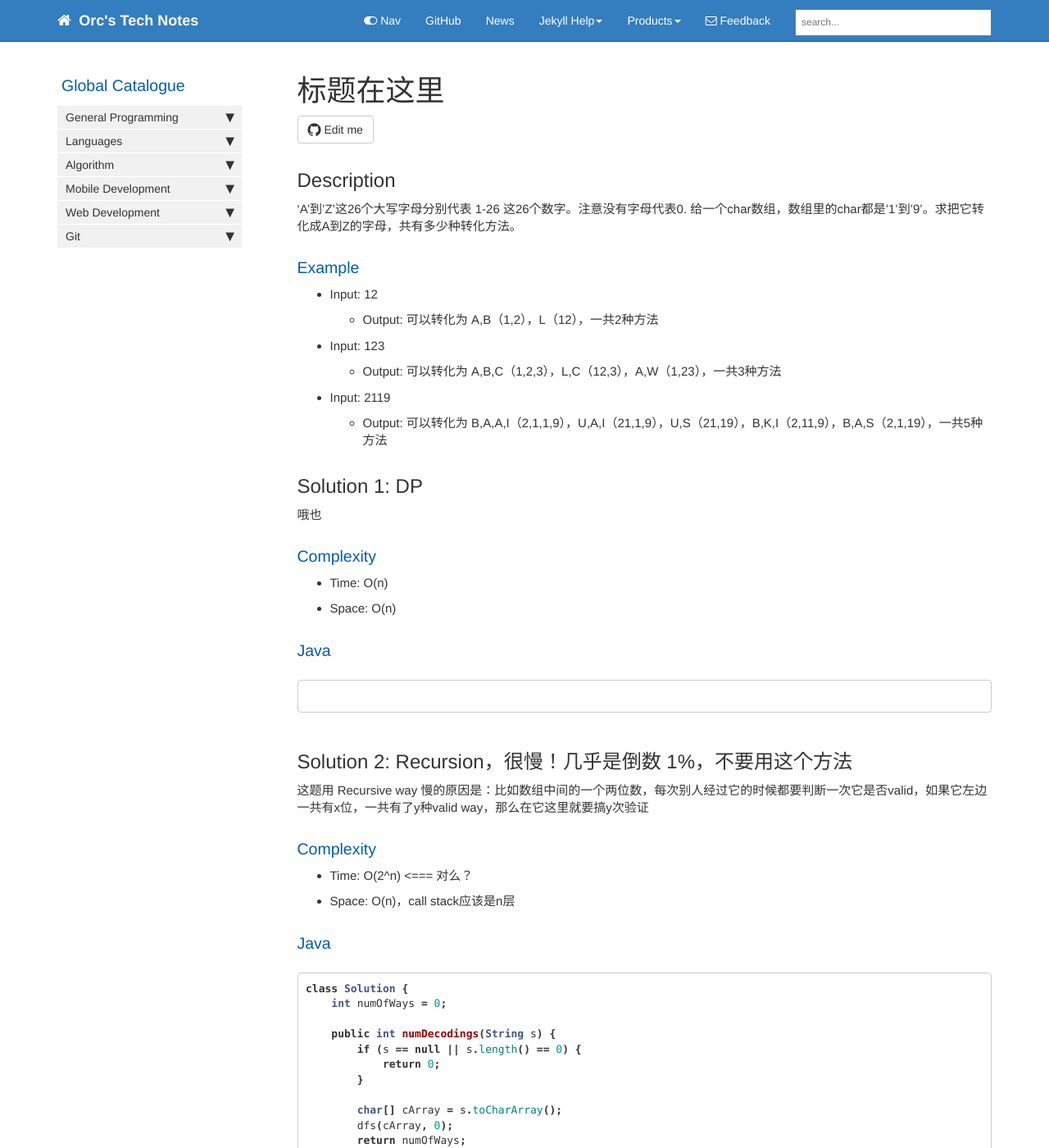
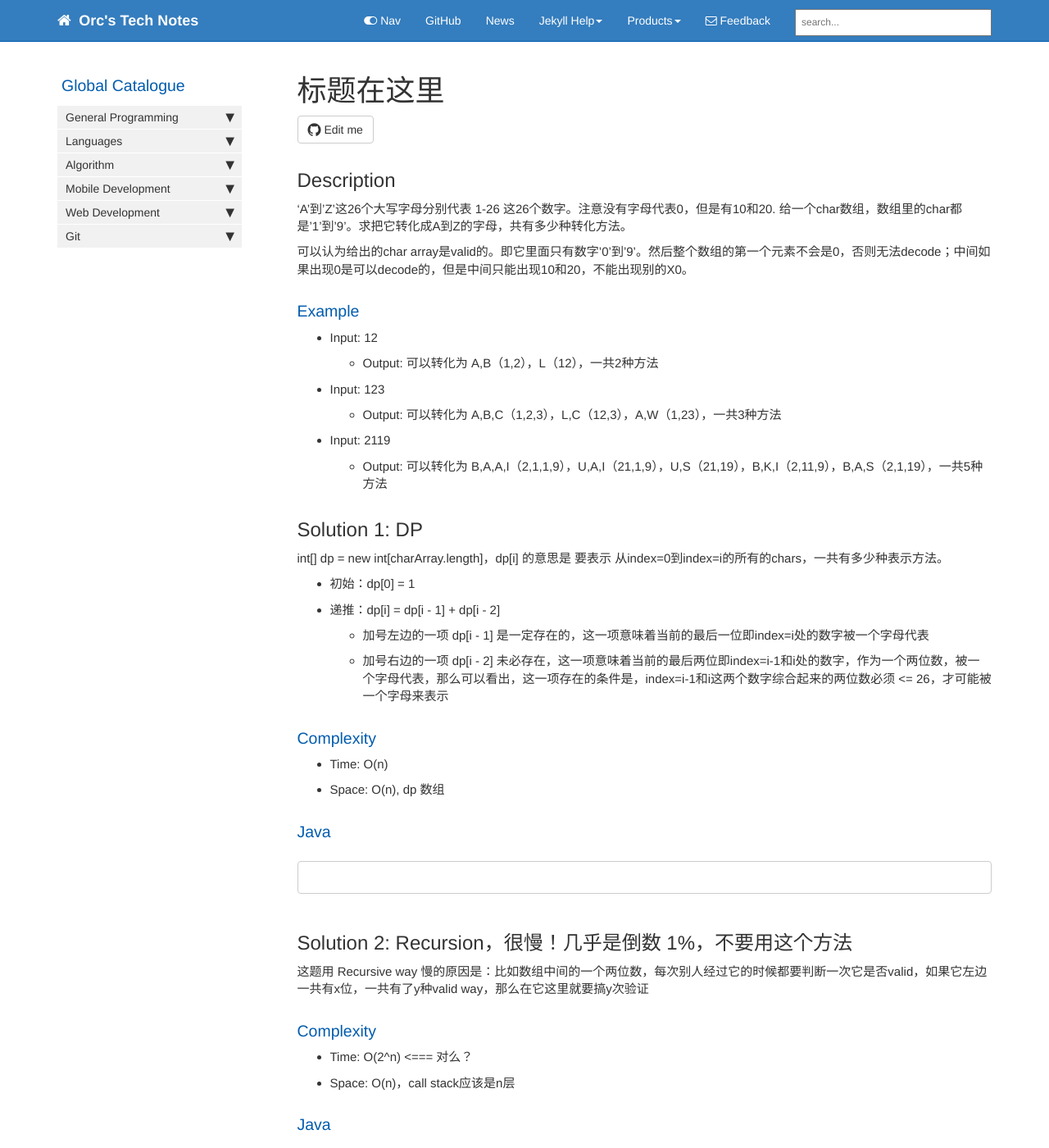
Before and after one commit to HungryOrc/hungryorc.github.io, a Jekyll site: the page built from pages/algorithm/algorithm_decode_numbers_to_letters_number_of_ways.md, in a window 1280 px wide and 1400 px high. Shown: the whole window at 82% size. Built offline with Jekyll 4.4.1, drawn with Linux system fonts in a browser that asks for light colours; nearby versions of some CDN libraries; comment, search, counter and statistics services are not loaded.

Commit message:
Update algorithm_decode_numbers_to_letters_number_of_ways.md

````diff
--- a/pages/algorithm/algorithm_decode_numbers_to_letters_number_of_ways.md
+++ b/pages/algorithm/algorithm_decode_numbers_to_letters_number_of_ways.md
@@ -10,7 +10,9 @@ toc: false
 ---
 
 ## Description
-'A'到'Z'这26个大写字母分别代表 1-26 这26个数字。注意没有字母代表0. 给一个char数组，数组里的char都是'1'到'9'。求把它转化成A到Z的字母，共有多少种转化方法。
+'A'到'Z'这26个大写字母分别代表 1-26 这26个数字。注意没有字母代表0，但是有10和20. 给一个char数组，数组里的char都是'1'到'9'。求把它转化成A到Z的字母，共有多少种转化方法。
+
+可以认为给出的char array是valid的。即它里面只有数字'0'到'9'。然后整个数组的第一个元素不会是0，否则无法decode；中间如果出现0是可以decode的，但是中间只能出现10和20，不能出现别的X0。
 
 ### Example
 * Input: 12
@@ -21,11 +23,15 @@ toc: false
   * Output: 可以转化为 B,A,A,I（2,1,1,9），U,A,I（21,1,9），U,S（21,19），B,K,I（2,11,9），B,A,S（2,1,19），一共5种方法
 
 ## Solution 1: DP
-哦也
+int[] dp = new int[charArray.length]，dp[i] 的意思是 要表示 从index=0到index=i的所有的chars，一共有多少种表示方法。
+* 初始：dp[0] = 1
+* 递推：dp[i] = dp[i - 1] + dp[i - 2]
+  * 加号左边的一项 dp[i - 1] 是一定存在的，这一项意味着当前的最后一位即index=i处的数字被一个字母代表
+  * 加号右边的一项 dp[i - 2] 未必存在，这一项意味着当前的最后两位即index=i-1和i处的数字，作为一个两位数，被一个字母代表，那么可以看出，这一项存在的条件是，index=i-1和i这两个数字综合起来的两位数必须 <= 26，才可能被一个字母来表示
 
 ### Complexity
 * Time: O(n)
-* Space: O(n)
+* Space: O(n), dp 数组
 
 ### Java
 ```java
````
